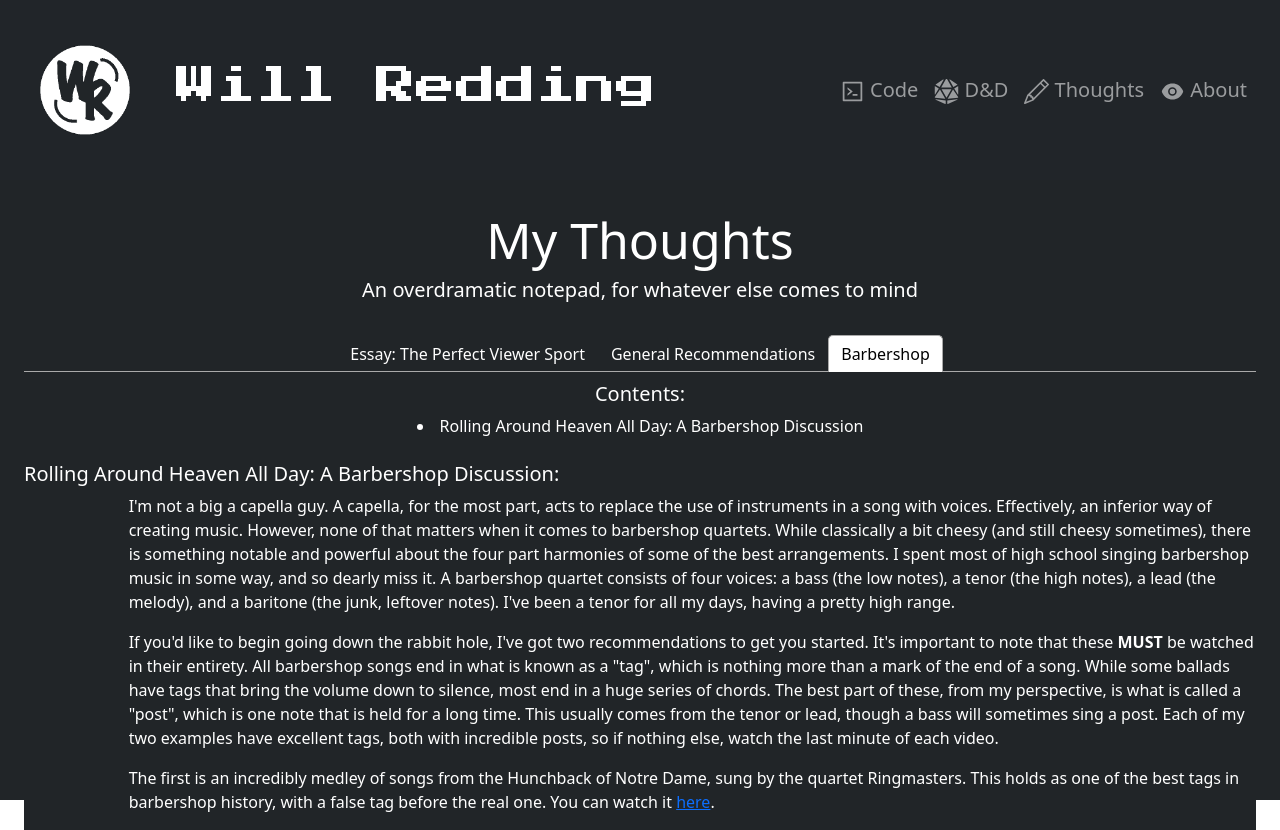
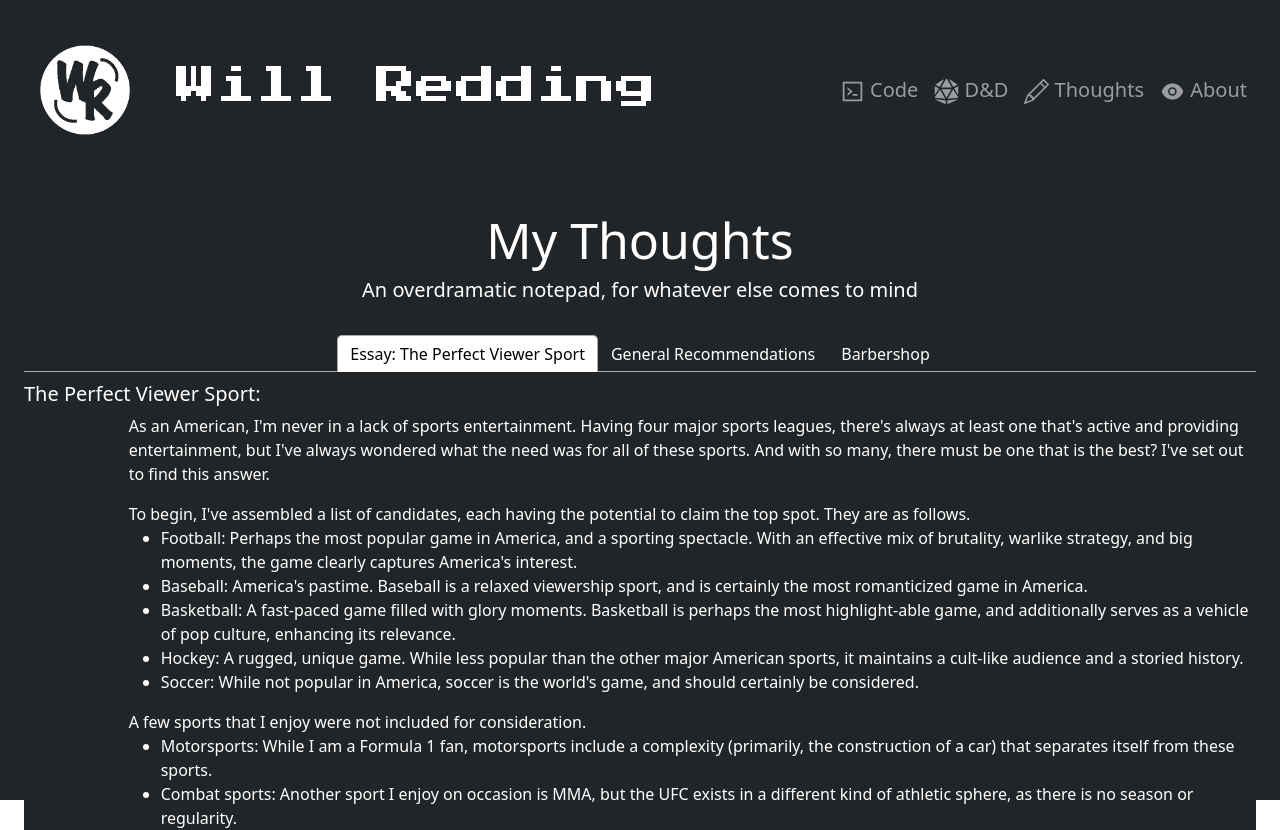
Before and after one commit to willredding314/portfolio, a React (Create React App) app: page /thoughts in a window 1280 px wide. Shown: the top 830 px of the page. Built offline with nearby package versions, Linux system fonts and the light colour scheme.

Commit message:
Fix thoughts default index

```diff
--- a/src/components/thoughts.tsx
+++ b/src/components/thoughts.tsx
@@ -100,7 +100,7 @@ const Thoughts = () => {
                     <h1 className="white pagetitle">My Thoughts</h1>
                     <h5 className="white">An overdramatic notepad, for whatever else comes to mind</h5>
                     <br></br>
-                    <Tabs className="tabset" defaultIndex={3}>
+                    <Tabs className="tabset" defaultIndex={0}>
                         <TabList>
                             <Tab>Essay: The Perfect Viewer Sport</Tab>
                             <Tab>General Recommendations</Tab>
```
